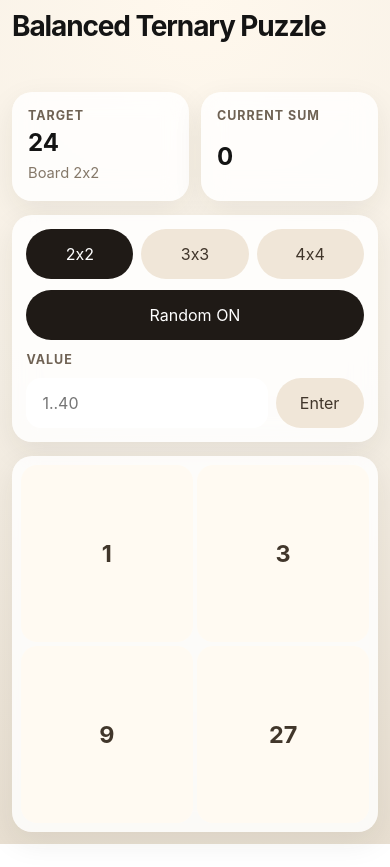
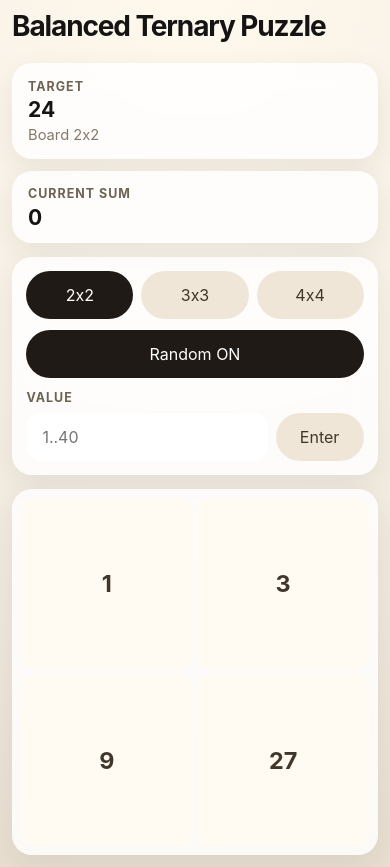
Before and after one commit to vprotsjuk/balanced-ternary-puzzle, a React (Vite) app: page / in a window 390 px wide. Before the commit the page ends 844 px from the top, so only its background shows below. Built offline with nearby package versions, Linux system fonts and the light colour scheme.

Commit message:
Fix narrow mobile status strip regression

```diff
--- a/src/components/StatusStrip.tsx
+++ b/src/components/StatusStrip.tsx
@@ -11,7 +11,7 @@ export function StatusStrip({
   currentSum: number;
 }) {
   return (
-    <section className="status-strip status-strip--compact" aria-label="Game status">
+    <section className="status-strip" aria-label="Game status">
       <article className="status-card">
         <span className="status-label">Target</span>
         <strong className="status-value">
--- a/src/styles.css
+++ b/src/styles.css
@@ -59,8 +59,8 @@ input {
   gap: 0.75rem;
 }
 
-.status-strip--compact {
-  grid-template-columns: repeat(2, minmax(0, 1fr));
+.status-strip {
+  grid-template-columns: minmax(0, 1fr);
 }
 
 .status-card,
@@ -91,7 +91,7 @@ input {
 .status-value {
   display: block;
   min-width: 0;
-  font-size: clamp(1.5rem, 6vw, 2rem);
+  font-size: clamp(1.25rem, 5.4vw, 2rem);
   line-height: 1;
 }
 
@@ -224,8 +224,7 @@ input {
 }
 
 .adaptive-number--banner {
-  overflow: hidden;
-  text-overflow: clip;
+  overflow: visible;
   white-space: nowrap;
 }
 
@@ -245,6 +244,12 @@ input {
   display: none;
 }
 
+@media (min-width: 30rem) {
+  .status-strip {
+    grid-template-columns: repeat(2, minmax(0, 1fr));
+  }
+}
+
 @media (min-width: 32rem) {
   .control-panel__top-row {
     grid-template-columns: minmax(0, 1fr) minmax(9rem, auto);
```
Also changed, not shown: 1 other file (tests, documents, lock files or other folders).
